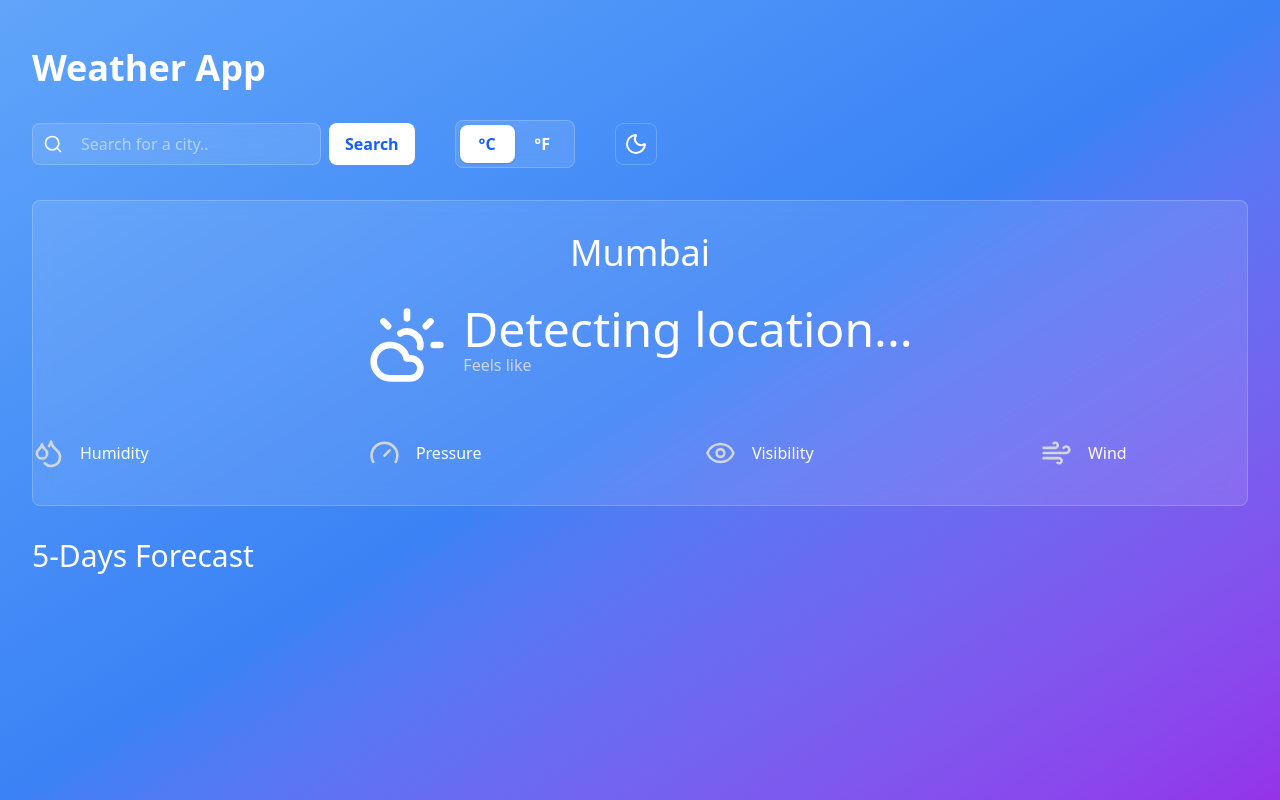
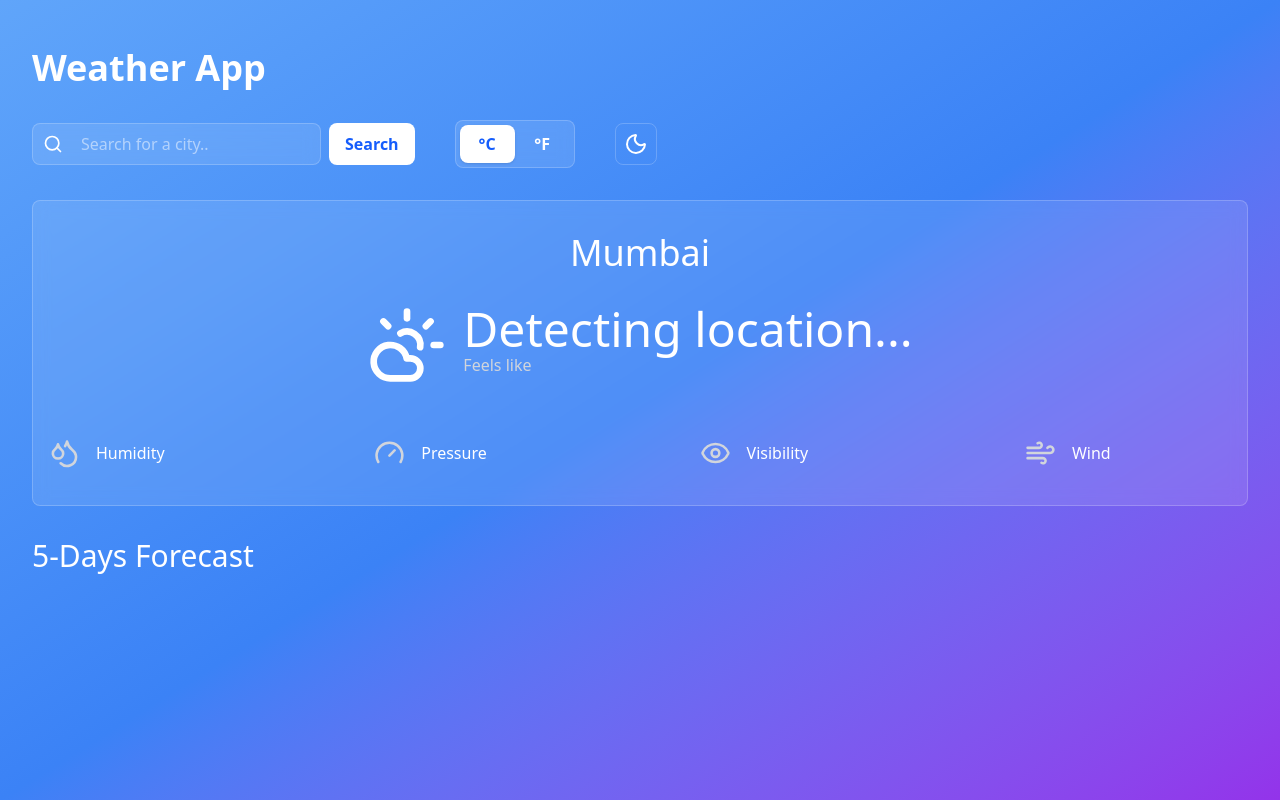
Before and after one commit to Raviteja271101/weather_app, a website: page index.html in a window 1280 px wide. Drawn offline with nearby package versions, Linux system fonts and the light colour scheme; no server answers.

Commit message:
fix: add padding to section in index.html for improved layout

```diff
--- a/index.html
+++ b/index.html
@@ -87,7 +87,7 @@
         </div>
       </div>
       <section
-        class="border border-[#ffffff33] dark:border-[#9333ea4d] dark:bg-[#1e143280] mx-auto w-full max-w-[1400px] flex flex-col justify-center items-center bg-[#ffffff1a] backdrop-blur-sm rounded-lg gap-4 max-h-auto py-8"
+        class="border border-[#ffffff33] dark:border-[#9333ea4d] dark:bg-[#1e143280] mx-auto w-full max-w-[1400px] flex flex-col justify-center items-center bg-[#ffffff1a] backdrop-blur-sm rounded-lg gap-4 max-h-auto py-8 md:px-8 px-4"
       >
         <h1 id="location" class="text-4xl">..</h1>
         <p id="date" class="text-[#e5e7eb] text-base"></p>
```
